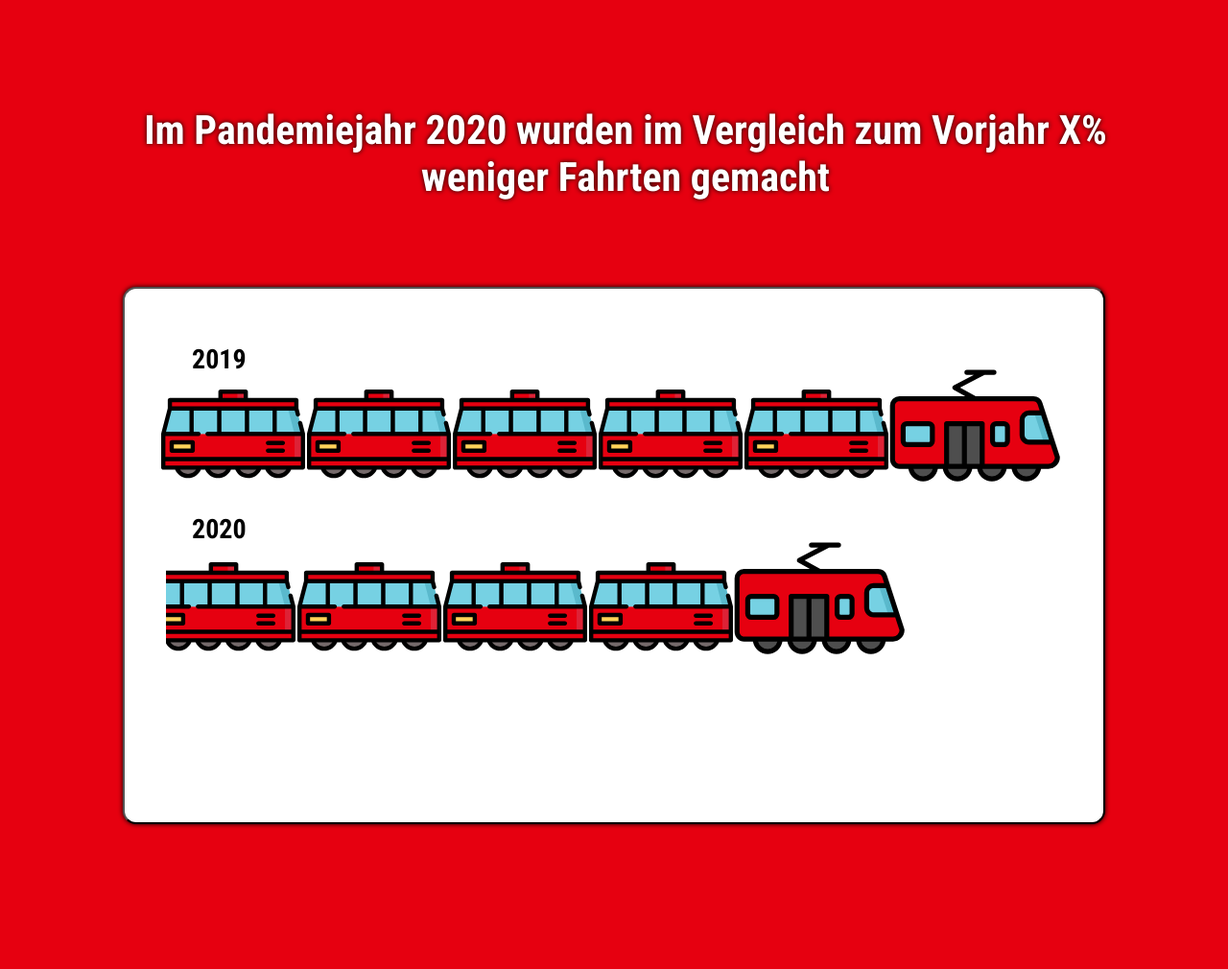
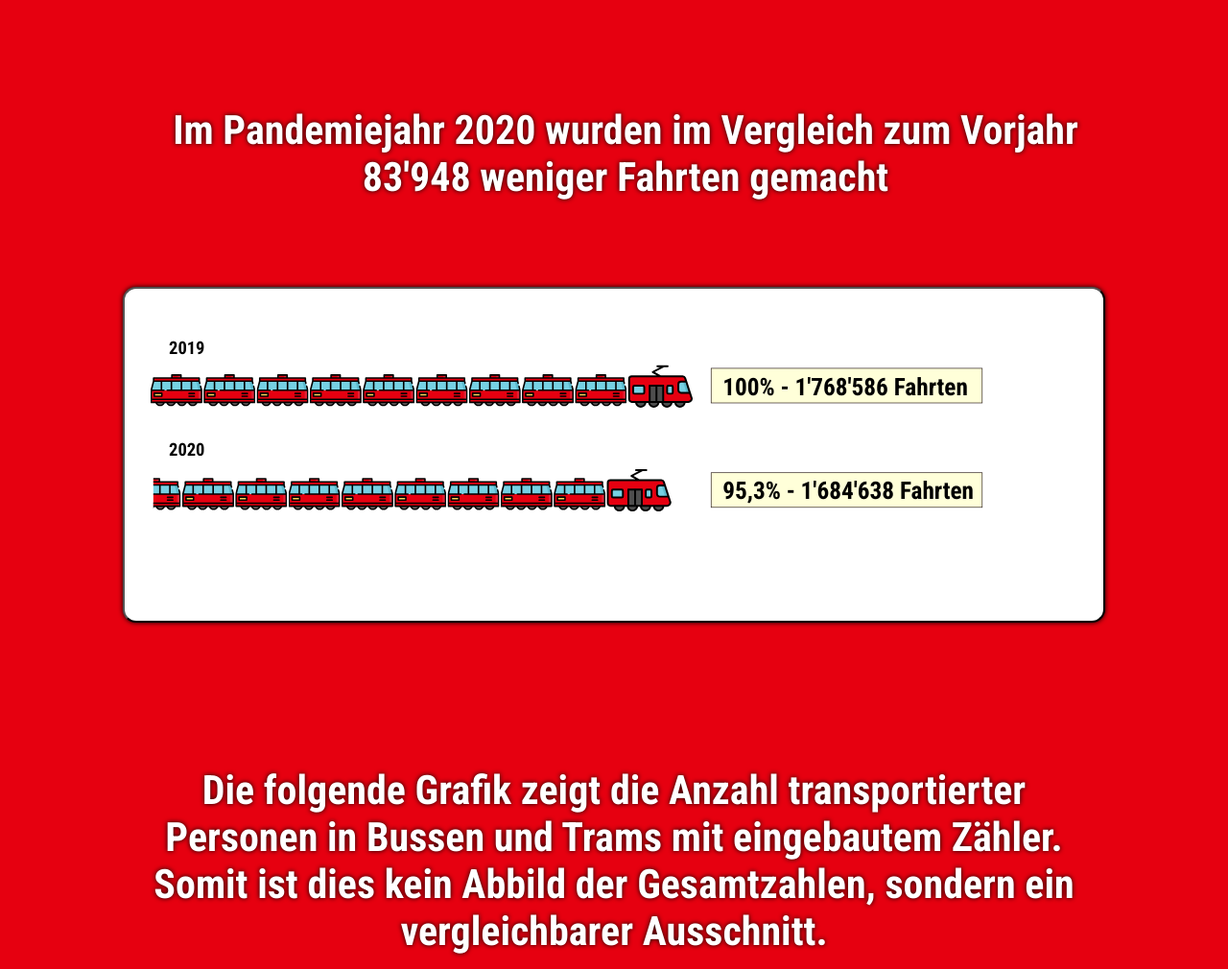
Before and after one commit to michael-duer/open-data-project, a PHP site: page / in a window 1280 px wide. Shown: the part 801-1811 px from the top of the page at 96% size. Run offline with PHP 8.4, Linux system fonts and the light colour scheme; some libraries are stand-ins or nearby versions.

Commit message:
adjust tram chart and footer
adjust position and size of elements in tram chart
add new information to footer
add tram chart to media queries
minor changes

```diff
--- a/index.html
+++ b/index.html
@@ -88,18 +88,22 @@
 
 <!-- Tram chart-->
 <div class="tram-chart-container">
-    <h1 id="tram-chart-title"> Im Pandemiejahr 2020 wurden im Vergleich zum Vorjahr X% weniger Fahrten gemacht</h1>
-    <svg id="tram-chart" width="80%" height="20%"></svg>
+    <h1 id="tram-chart-title"> Im Pandemiejahr 2020 wurden im Vergleich zum Vorjahr 83'948 weniger Fahrten gemacht</h1>
+    <svg id="tram-chart" width="600px" height="300px"></svg>
 </div>
 
 <script>
 var tramChart = d3.select("#tram-chart").call(responsivefy);
-var xPos2019 = 180,
-    xPos2020 = 180,
-    yPos = 53;
+var tripCount2019 = 1768586,
+    tripCount2020 = 1684638,
+    xPos2019 = 105,
+    xPos2020 = 105,
+    yPos = 53,
+    height = 90,
+    width = 90;
 
-    var wagonAmount2019 = 7,
-        wagonAmount2020 = 5;
+var wagonAmount2019 = 9,
+    wagonAmount2020 = 9;
 //add year text
 tramChart
     .append("text")
@@ -108,7 +112,7 @@ tramChart
     .attr("x", 60)
     .attr("text-anchor", "start")
     .attr("fill", "#000")
-    .style("font-size", "2rem")
+    .style("font-size", "2.2rem")
     .text("2019");
 
 tramChart
@@ -118,35 +122,35 @@ tramChart
     .attr("x", 60)
     .attr("text-anchor", "start")
     .attr("fill", "#000")
-    .style("font-size", "2rem")
+    .style("font-size", "2.2rem")
     .text("2020");
 //add last wagon of 2019
 tramChart
   .append("svg:image")
   .attr("xlink:href", "./img/tram-wagon.svg")
   .attr("class", "lastWagon2019")
-  .attr("width", 150)
-  .attr("height", 150)
+  .attr("width", width)
+  .attr("height", height)
   .attr("x", yPos -25)
-  .attr("y",yPos);
+  .attr("y",yPos + 30);
 
 //define for calculation later
-var percentageCutOff = 10,
-//take wagon width / 100 * the percentage amount + const to lineup with other wagon2019
-scaleLeft = ((150/100) * percentageCutOff) + 20;
+var percentageCutOff = 47,
+//take wagon height / 100 * the percentage amount + const to lineup with other wagon
+scaleLeft = ((height/100) * percentageCutOff) + 20;
 
 //add last wagon of 2020
 tramChart
   .append("svg:image")
   .attr("xlink:href", "./img/tram-wagon.svg")
   .attr("id", "lastWagon2020")
-  .attr("width", 150)
-  .attr("height", 150)
+  .attr("width", width)
+  .attr("height", height)
   .attr("x", yPos - scaleLeft)
-  .attr("y",yPos + 180);
+  .attr("y",yPos + 210);
 //define x position of the wagons2020 and cut off percentage
   var xPosLastWagon2020 = parseInt(d3.select("#lastWagon2020").attr("x"));
-  var xPosNewWagon2020 = xPosLastWagon2020 + 152;
+  var xPosNewWagon2020 = xPosLastWagon2020 + 77;
   var restPercentage = document.querySelector('#lastWagon2020');
     restPercentage.style.setProperty('--percentage', percentageCutOff + '%');
 
@@ -155,12 +159,12 @@ function addWagon2019() {
     .append("svg:image")
     .attr("xlink:href", "./img/tram-wagon.svg")
     .attr("id", "wagon")
-    .attr("width", 150)
-    .attr("height", 150)
-    .attr("x", xPos2019)
-    .attr("y",yPos);
+    .attr("width", width)
+    .attr("height", height)
+    .attr("x", xPos2019 + 15)
+    .attr("y",yPos + 30);
 
-    xPos2019 = xPos2019 + 152;
+    xPos2019 = xPos2019 + 92;
 }
 
 function addWagon2020() {
@@ -168,41 +172,79 @@ function addWagon2020() {
     .append("svg:image")
     .attr("xlink:href", "./img/tram-wagon.svg")
     .attr("id", "wagon")
-    .attr("width", 150)
-    .attr("height", 150)
-    .attr("x", xPosNewWagon2020)
-    .attr("y",yPos + 180);
+    .attr("width", width)
+    .attr("height", height)
+    .attr("x", xPosNewWagon2020 + 15)
+    .attr("y",yPos + 210);
 
-    xPosNewWagon2020 = xPosNewWagon2020 + 152;
+    xPosNewWagon2020 = xPosNewWagon2020 + 92;
 }
 
-for (i = 0; i < wagonAmount2019; i++) {
+for (i = 1; i < wagonAmount2019; i++) {
     addWagon2019();
-    i++;
 }
 
-for (i = 0; i < wagonAmount2020; i++) {
+for (i = 1; i < wagonAmount2020; i++) {
     addWagon2020();
-    i++;
 }
 //draw tram head
 tramChart
   .append("svg:image")
   .attr("xlink:href", "./img/tram-head.svg")
   .attr("id", "head")
-  .attr("width", 190)
-  .attr("height", 190)
-  .attr("x", xPos2019 - 7)//+ 145)
-  .attr("y",yPos -13);
+  .attr("width", 120)
+  .attr("height", 120)
+  .attr("x", xPos2019 + 11)//+ 145)
+  .attr("y",yPos + 18);
 
 tramChart
   .append("svg:image")
   .attr("xlink:href", "./img/tram-head.svg")
   .attr("id", "head")
-  .attr("width", 190)
-  .attr("height", 190)
-  .attr("x", xPosNewWagon2020 - 7)//+ 145)
-  .attr("y",yPos + 167)//190);
+  .attr("width", 120)
+  .attr("height", 120)
+  .attr("x", xPosNewWagon2020 + 11)//+ 145)
+  .attr("y",yPos + 198)//190);
+
+//add information box
+tramChart
+         .append("rect")
+         .attr("class", "textBox")
+         .attr("x", 1000)
+         .attr("y", 279)
+         .attr("width", 470)
+         .attr("height", 60)
+         .style('fill', "#ffffd9")
+         .attr('stroke', '#100f');
+tramChart
+         .append("rect")
+         .attr("class", "textBox")
+         .attr("x", 1000)
+         .attr("y", 98)
+         .attr("width", 470)
+         .attr("height", 60)
+         .style('fill', "#ffffd9")
+         .attr('stroke', '#100f');
+
+tramChart
+    .append("text")
+    .attr("id", "year-number")
+    .attr("y", 145)
+    .attr("x", 1020)
+    .attr("text-anchor", "start")
+    .attr("fill", "#000")
+    .style("font-size", "3rem")
+    .text("100% - 1'768'586 Fahrten");
+
+tramChart
+    .append("text")
+    .attr("id", "year-number")
+    .attr("y", 325)
+    .attr("x", 1020)
+    .attr("text-anchor", "start")
+    .attr("fill", "#000")
+    .style("font-size", "3rem")
+    .text("95,3% - 1'684'638 Fahrten");
 
   </script>
 
@@ -610,7 +652,7 @@ function update(month2019, month2020, monthString, showBiweeklyData) {
              if (dateFromCsv.includes(d.date)) {
                 return ((xScale(d.date) - 5) + ', ' + 550 + ', '   //left point
                         + (xScale(d.date) + 35) +', ' + 550+ ', '   //right point
-                        + (xScale(d.date) + 15) + ', ' + 520);      //top point
+                        + (xScale(d.date) + 15) + ', ' + 525);      //top point
             } else {
                 return 0 + ', ' + 0 + ', ' + 0 + ', ' + 0 + ', ' + 0 + ', ' + 0;
             }})
@@ -983,7 +1025,7 @@ function updateYear(month2019, month2020, monthString, showBiweeklyData) {
             .append("text")
             .attr("class", "text")
             .attr("id", "monthLabel")
-            .attr("x", 1300)
+            .attr("x", 1290)
             .attr("y", 515)
             .attr("dy", ".35em")
             .style("font-size", "1.5rem")
--- a/stylesheet.css
+++ b/stylesheet.css
@@ -65,7 +65,7 @@
 /* Tram chart */
   .tram-chart-container {
     width: 80%;
-    height: 70%;
+    height: 30rem;
     display: flex;
 
     margin: 300px 10% 300px 10% ;
@@ -79,8 +79,9 @@
     border-radius:1rem;
 }
 .tram-chart-container svg{
-  width: 60%;
-  height: 300px;
+  width: 100%;
+  height: 100%;
+  padding-bottom: 1rem;
 }
  #tram-chart-title {
     font-size: 3rem;
@@ -89,7 +90,7 @@
     position: absolute;
     width: 80%;
     text-align: center;
-    margin: -200px 0 0 0;
+    margin: -200px 0 900px 0;
 }
  #tram-chart {
   max-width: 80%;
@@ -431,11 +432,25 @@
     justify-content: center;
     text-align: center;
   }
+  .footer-info {
+    padding-top: 3rem;
+    display: flex;
+    justify-content: center;
+    text-align: center;
+  }
   .credits {
     text-align: center;
   }
 
   @media screen and (max-width: 1650px) {
+    .tram-chart-container {
+      height: 25rem;
+    }
+    .tram-chart-container svg{
+      width: 80%;
+      height: 80%;
+      padding-bottom: 3rem;
+    }
     .bttn-container {
       padding-left: 0px;
     }
@@ -467,8 +482,18 @@
       margin-top: 1.5rem;
     }
   }
+  @media screen and (max-width: 1600px) {
+    .tram-chart-container svg{
+      width: 75%;
+      height: 75%;
+    }
+  }
 
   @media screen and (max-width: 1550px) {
+    .tram-chart-container svg{
+      width: 65%;
+      height: 65%;
+    }
     .bttn-box {
       max-height: 44%;
     }
@@ -494,8 +519,17 @@
       margin-top: 4rem;
     }
   }
-
+@media screen and (max-width: 1500px) {
+  .tram-chart-container svg{
+    width: 55%;
+    height: 55%;
+  }
+}
   @media screen and (max-width: 1450px) {
+    .tram-chart-container svg{
+      width: 50%;
+      height: 50%;
+    }
     .bttn-box {
       max-height: 44%;
     }
@@ -524,13 +558,23 @@
       margin-top: 5rem;
     }
   }
-
+  @media screen and (max-width: 1400px) {
+    .tram-chart-container svg{
+      width: 45%;
+      height: 45%;
+    }
+  }
   @media screen and (max-width: 1360px) {
     #title {
       top: 15%;
     }
     #subtitle {
       top: 80%;
+    }
+    .tram-chart-container svg{
+      width: 48%;
+      height: 48%;
+      padding-top: 1rem;
     }
     .bttn-box {
       max-height: 47%;
@@ -565,10 +609,16 @@
       margin-top: 5rem;
     }
   }
+@media screen and (max-width: 1300px) {
+  .tram-chart-container svg{
+    width: 43%;
+    height: 43%;
+  }
+}
+  @media screen and (max-width: 1250px) {
 
-  @media screen and (max-width: 1250px) {
     .bttn-box {
-      max-height: 47%;
+      max-height: 49%;
     }
 
     #icon-total {
@@ -578,6 +628,10 @@
   }
 
   @media screen and (max-width: 1235px) {
+    .tram-chart-container svg{
+      width: 42%;
+      height: 42%;
+    }
     #icon-total {
       width: 10rem;
       margin-top: 2.5rem;
@@ -585,8 +639,13 @@
   }
 
   @media screen and (max-width: 1200px) {
+    .tram-chart-container svg{
+      width: 61%;
+      height: 61%;
+      padding-top: 2.5rem;
+    }
     .bttn-box {
-      max-height: 47%;
+      max-height: 50%;
       padding: 23px 0px 25px 15px;
     }
     .button {
@@ -605,6 +664,10 @@
     }
     #subtitle {
       font-size: 3rem;
+    }
+    .tram-chart-container svg{
+      width: 55%;
+      height: 55%;
     }
     #instruction {
       margin-top: 15%;
```
Also changed, not shown: other parts of index.html (+16 -13 lines). Lines whose indentation alone changed are shown as unchanged.
